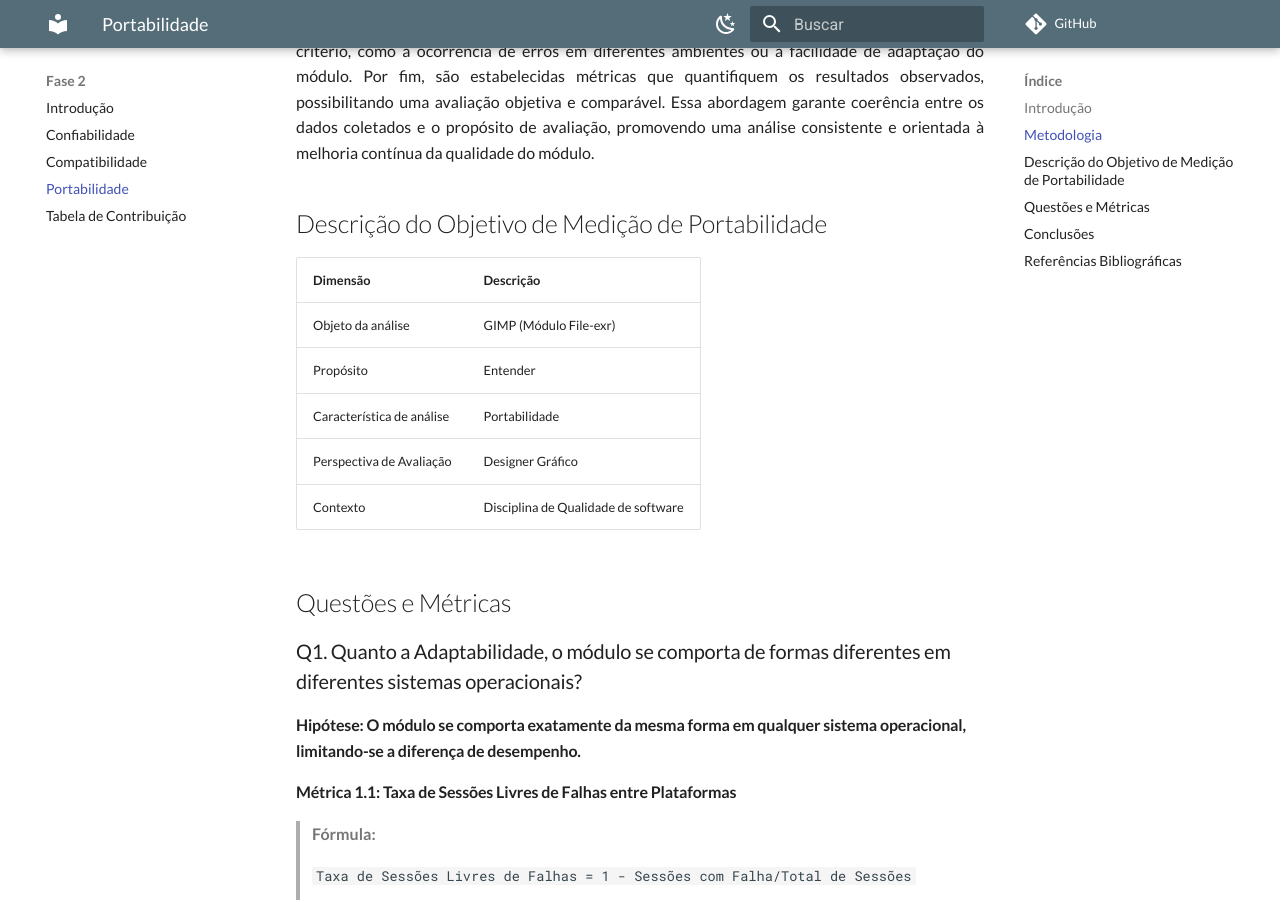
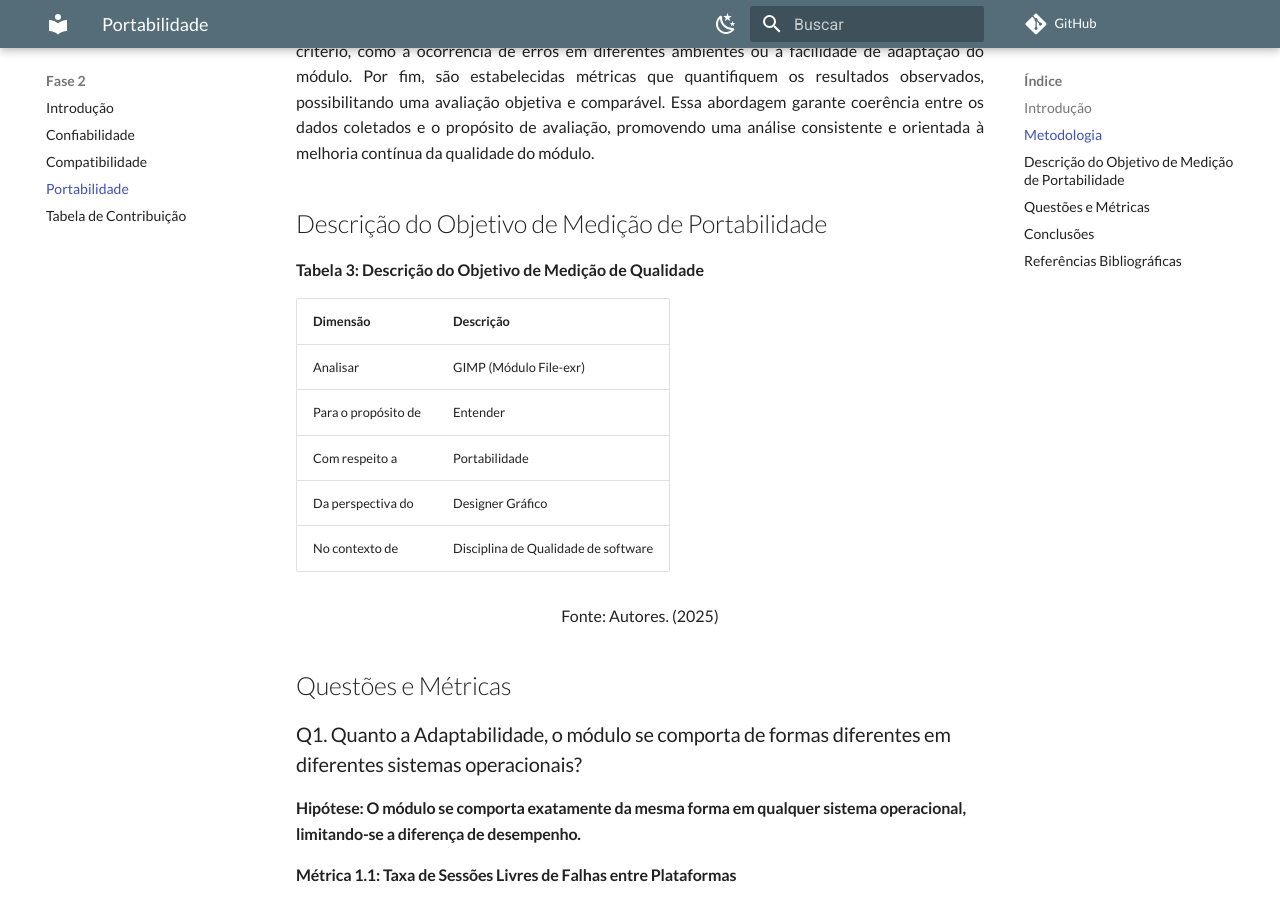
Before and after one commit to FCTE-Qualidade-de-Software-1/2025-2_T02_Karen_Jones, an MkDocs documentation site: the page built from docs/fase2/3-portabilidade.md, in a window 1280 px wide and 900 px high, scrolled down 588 px. Built offline with MkDocs 1.6.1 and Material for MkDocs 9.7.7, drawn with Linux system fonts in a browser that asks for light colours; comment, search, counter and statistics services are not loaded; some of the changed text lies outside the part shown.

Commit message:
fix: consertar tabela de acordo com template GQM
Co-authored-by: Breno Alexandre <i000090000@gmail.com>

```diff
--- a/docs/fase2/3-portabilidade.md
+++ b/docs/fase2/3-portabilidade.md
@@ -10,13 +10,18 @@ A metodologia adotada neste artefato baseia-se no método GQM, que orienta a ava
 
 ## Descrição do Objetivo de Medição de Portabilidade
 
+<p align="center"><strong>Tabela 3: Descrição do Objetivo de Medição de Qualidade</strong></p>
+
 |        Dimensão           |                   Descrição                     |
 |---------------------------|-------------------------------------------------|
-| Objeto da análise         | GIMP (Módulo File-exr)                          |
-| Propósito                 | Entender                                        |
-| Característica de análise | Portabilidade                                   |
-| Perspectiva de Avaliação  | Designer Gráfico                                |
-| Contexto                  | Disciplina de Qualidade de software             |
+| Analisar                  | GIMP (Módulo File-exr)                          |
+| Para o propósito de       | Entender                                        |
+| Com respeito a            | Portabilidade                                   |
+| Da perspectiva do         | Designer Gráfico                                |
+| No contexto de            | Disciplina de Qualidade de software             |
+
+<font size="3"><p style="text-align: center">Fonte: Autores. (2025)</p></font>
+
 
 ## Questões e Métricas
 
@@ -211,3 +216,4 @@ Com a aplicação do método GQM, foi possível compreender de forma mais clara
 | 1.3    | 19/10/2025 | Conserta perguntas.  | [Caio Venâncio](https://www.github.com/caio-venancio) | [Breno Alexandre](https://github.com/brenoalexandre0) |
 | 1.4    | 21/10/2025 | Refatora os artefatos.  | [Breno Alexandre](https://github.com/brenoalexandre0), [Caio Venâncio](https://www.github.com/caio-venancio)  | [Arthur Evangelista](https://github.com/arthurevg) |
 | 1.5    | 24/10/2025 | Adição da declaração de uso de IA.  | [Arthur Evangelista](https://github.com/arthurevg)| [Caio Venâncio](https://www.github.com/caio-venancio) |
+| 1.6 | 25/10/2025 | Consertar tabela |  [Caio Venâncio](https://www.github.com/caio-venancio) |[Breno Alexandre](https://github.com/brenoalexandre0)|
```
Also changed, not shown: docs/fase2/1-confiabilidade.md (+7 -6 lines), docs/fase2/2-compatibilidade.md (+10 -5 lines).
